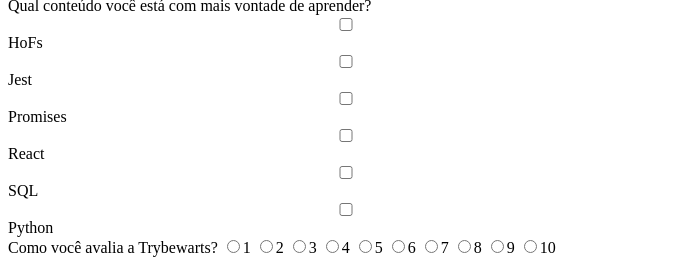
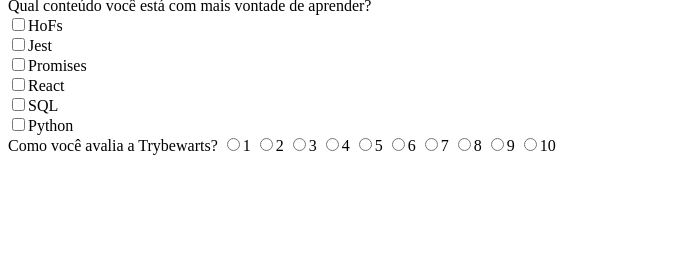
Before and after one commit to Alex-Horman-de-Medeiros-Correia/project-traybewarts, a website: page index.html in a window 1280 px wide. Shown: the part 211-477 px from the top of the page, 0-679 px from the left. Drawn offline with Linux system fonts and the light colour scheme.

Commit message:
Adiciona labels aos inputs de materia

```diff
--- a/index.html
+++ b/index.html
@@ -47,12 +47,12 @@
       <label for="full"><input type="radio" name="family" id="full" value="FullStack">FullStack</label>
 
       <label for="" id="label-content" >Qual conteúdo você está com mais vontade de aprender?</label>
-        <input type="checkbox"  value="HoFs" name="tech" id="" >HoFs
-        <input type="checkbox"  value="Jest" name="tech" id="" >Jest
-        <input type="checkbox"  value="Promises" name="tech" id="" >Promises
-        <input type="checkbox"  value="React" name="tech" id="" >React
-        <input type="checkbox"  value="SQL" name="tech" id="" >SQL
-        <input type="checkbox"  value="Python" name="tech" id="" >Python
+      <label for="hofs"><input type="checkbox" value="HoFs" name="tech" id="hofs">HoFs</label>
+      <label for="jest"><input type="checkbox" value="Jest" name="tech" id="">Jest</label>
+      <label for="promises"><input type="checkbox" value="Promises" name="tech" id="promises">Promises</label>
+      <label for="react"><input type="checkbox" value="React" name="tech" id="">React</label>
+      <label for="sql"><input type="checkbox" value="SQL" name="tech" id="sql">SQL</label>
+      <label for="python"><input type="checkbox" value="Python" name="tech" id="python">Python</label>
 
       <section>
         <label for="" id="label-rate">Como você avalia a Trybewarts?</label>
```
Lines whose indentation alone changed are shown as unchanged.
